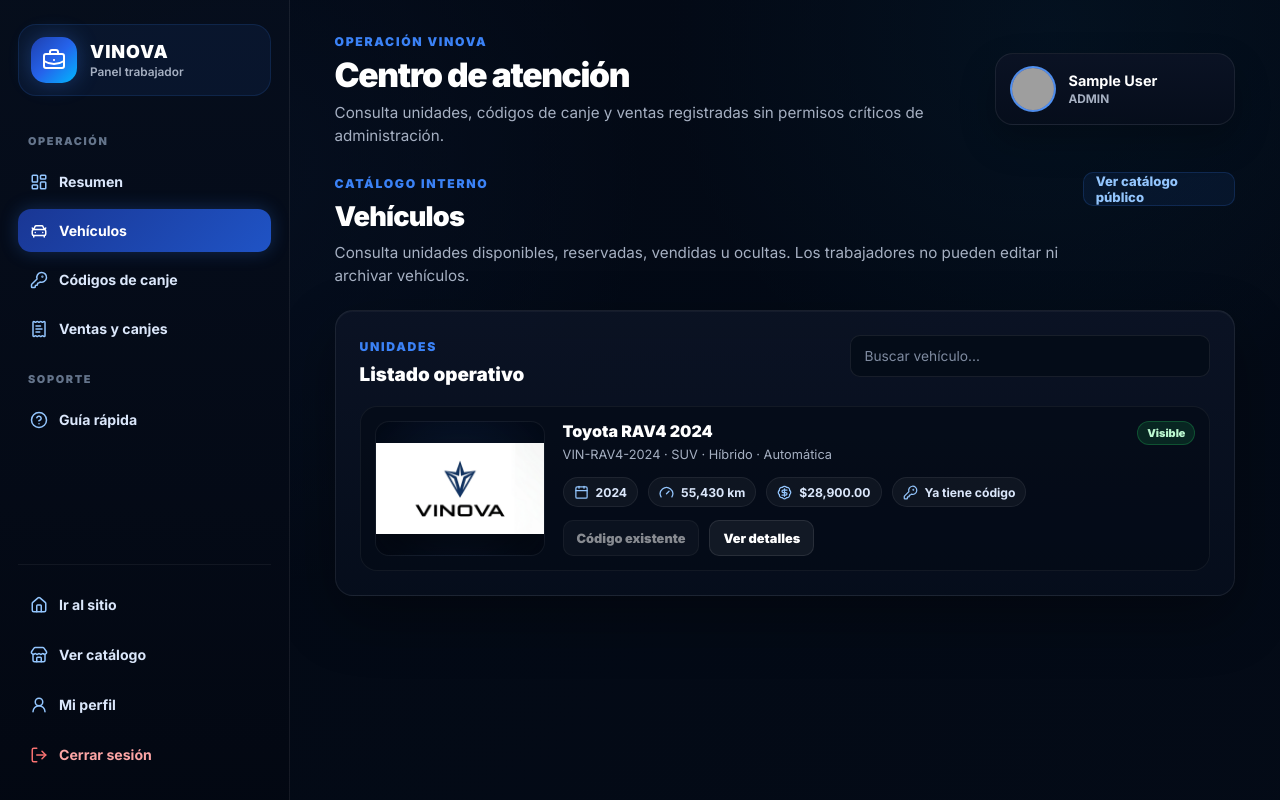
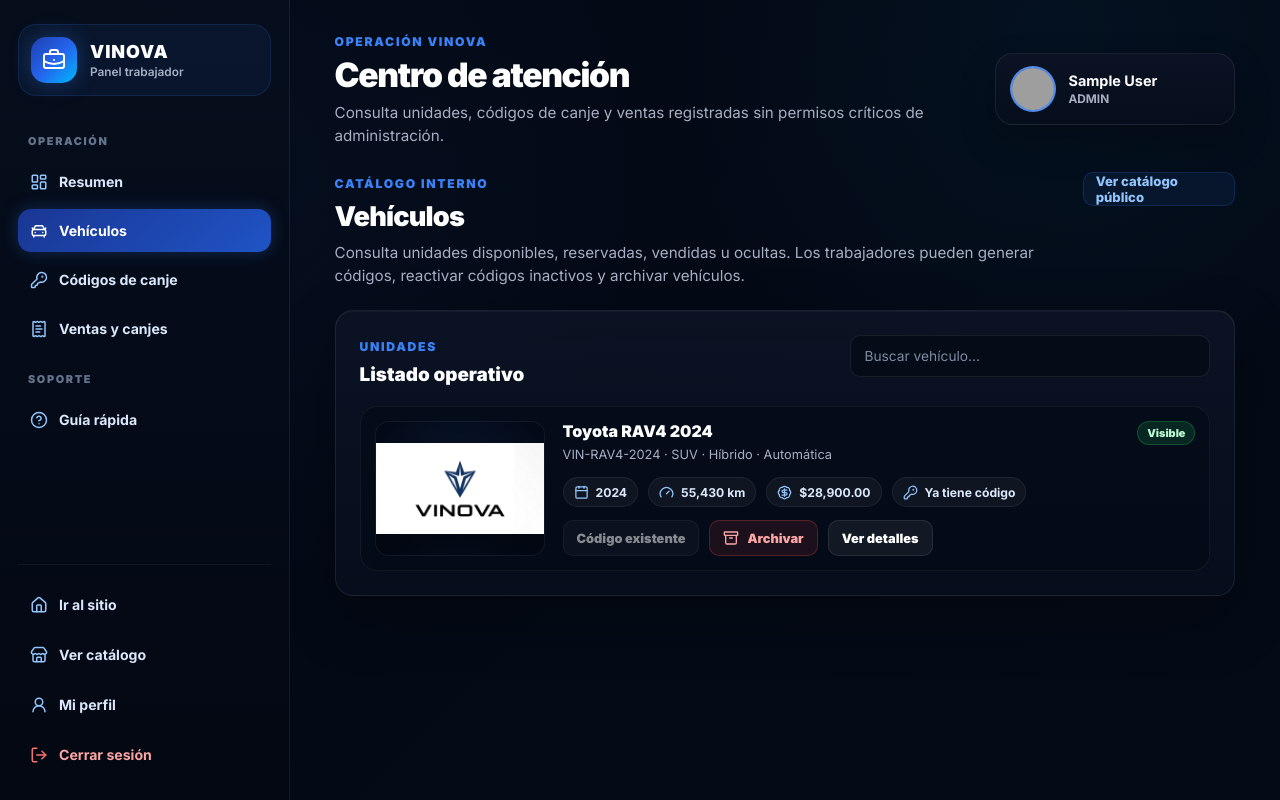
Before and after one commit to Tokyogh/tesiss, a Flask app: page /trabajador in a window 1280 px wide, after a click on "Vehículos". Run offline with Flask 3, Linux system fonts and the light colour scheme; the visitor is signed in with stand-in values (Sample User, id 1); data comes from the database, SQL or seed files in the repository; both versions use the stored data as it was after the commit; data that the repository does not hold is empty; grey boxes are pictures that could not be loaded.

Commit message:
vista trabajador, opciones de archivado y reactivacion codigos

```diff
--- a/app.py
+++ b/app.py
@@ -390,6 +390,84 @@ def tiene_canje_real(cursor, vehiculo_id):
     return cursor.fetchone()[0] > 0
 
 
+def validar_codigo_reactivable(cursor, codigo_id):
+    """
+    Valida que un código inactivo pueda volver a estar disponible.
+
+    Solo se permite reactivar si:
+    - El código existe.
+    - No fue usado.
+    - Está inactivo.
+    - El vehículo existe, no está vendido, no está archivado y está activo.
+    - El vehículo no está registrado actualmente en el perfil de ningún usuario.
+    """
+
+    cursor.execute("""
+        SELECT
+            codigos_vehiculo.*,
+            vehiculos.id AS vehiculo_id_real,
+            vehiculos.codigo_catalogo,
+            vehiculos.marca,
+            vehiculos.modelo,
+            vehiculos.anio,
+            vehiculos.activo AS vehiculo_activo,
+            COALESCE(NULLIF(TRIM(vehiculos.estado), ''), 'Disponible') AS estado_vehiculo,
+            COALESCE(vehiculos.archivado, 0) AS vehiculo_archivado
+        FROM codigos_vehiculo
+        LEFT JOIN vehiculos
+            ON vehiculos.id = codigos_vehiculo.vehiculo_id
+        WHERE codigos_vehiculo.id = ?
+        LIMIT 1
+    """, (
+        codigo_id,
+    ))
+
+    codigo = cursor.fetchone()
+
+    if not codigo:
+        return None, "Código no encontrado."
+
+    if codigo["usado"] == 1:
+        return None, "No puedes reactivar un código que ya fue usado. Si fue un error, primero reversa/anula el canje desde administración."
+
+    if codigo["activo"] == 1:
+        return None, "Este código ya está activo."
+
+    if not codigo["vehiculo_id_real"]:
+        return None, "El código no tiene un vehículo válido asociado."
+
+    if codigo["vehiculo_archivado"] == 1:
+        return None, "No puedes reactivar el código de un vehículo archivado."
+
+    if codigo["estado_vehiculo"] == "Vendido":
+        return None, "No puedes reactivar el código de un vehículo vendido."
+
+    if codigo["vehiculo_activo"] != 1:
+        return None, "El vehículo debe estar activo para reactivar el código."
+
+    if tiene_canje_real(cursor, codigo["vehiculo_id_real"]):
+        return None, "Este vehículo ya está registrado en un perfil. No se puede reactivar su código."
+
+    return codigo, None
+
+
+def reactivar_codigo_vehiculo_seguro(cursor, codigo_id):
+    codigo, error = validar_codigo_reactivable(cursor, codigo_id)
+
+    if error:
+        return None, error
+
+    cursor.execute("""
+        UPDATE codigos_vehiculo
+        SET activo = 1
+        WHERE id = ?
+    """, (
+        codigo_id,
+    ))
+
+    return codigo, None
+
+
 def generar_codigo_canje():
     """
     Genera un código privado de canje para entregar al comprador.
@@ -646,8 +724,9 @@ def personal_required(ruta):
 @app.context_processor
 def contexto_panel_trabajador():
     panel_url = ""
-
-    if str(session.get("rol", "")).upper() == "TRABAJADOR":
+    rol_actual = str(session.get("rol", "")).upper()
+
+    if rol_actual in {"ADMIN", "TRABAJADOR"}:
         try:
             panel_url = url_for("trabajador_panel")
         except Exception:
@@ -772,7 +851,9 @@ def trabajador_panel():
         vehiculos_reservados=vehiculos_reservados,
         codigos_disponibles=codigos_disponibles,
         total_canjes=total_canjes,
-        trabajador_generar_codigo_url="/trabajador/vehiculos/__ID__/codigo/generar"
+        trabajador_generar_codigo_url="/trabajador/vehiculos/__ID__/codigo/generar",
+        trabajador_archivar_vehiculo_url="/trabajador/vehiculos/__ID__/archivar",
+        trabajador_reactivar_codigo_url="/trabajador/codigos/__ID__/reactivar"
     )
 
 
@@ -879,6 +960,104 @@ def trabajador_generar_codigo_vehiculo(vehiculo_id):
         conexion.rollback()
         print("Error al generar código desde panel trabajador:", error)
         flash("No se pudo generar el código de canje.", "error")
+
+    finally:
+        conexion.close()
+
+    return redirect(url_for("trabajador_panel") + "#trabajador-codigos")
+
+
+@app.route("/trabajador/vehiculos/<int:vehiculo_id>/archivar", methods=["POST"])
+@login_required
+@personal_required
+def trabajador_archivar_vehiculo(vehiculo_id):
+
+    asegurar_migraciones_admin()
+
+    motivo = request.form.get("motivo_archivado", "").strip()
+    ahora = fecha_actual()
+
+    conexion = conectar_db()
+    cursor = conexion.cursor()
+
+    try:
+        cursor.execute("""
+            SELECT
+                *,
+                COALESCE(archivado, 0) AS archivado_normalizado
+            FROM vehiculos
+            WHERE id = ?
+        """, (
+            vehiculo_id,
+        ))
+
+        vehiculo = cursor.fetchone()
+
+        if not vehiculo:
+            flash("Vehículo no encontrado.", "warning")
+            return redirect(url_for("trabajador_panel") + "#trabajador-vehiculos")
+
+        if vehiculo["archivado_normalizado"] == 1:
+            flash("Este vehículo ya estaba archivado.", "warning")
+            return redirect(url_for("trabajador_panel") + "#trabajador-vehiculos")
+
+        cursor.execute("""
+            UPDATE vehiculos
+            SET
+                archivado = 1,
+                archivado_en = ?,
+                archivado_por = ?,
+                motivo_archivado = ?,
+                activo = 0,
+                actualizado_en = ?
+            WHERE id = ?
+        """, (
+            ahora,
+            session["usuario_id"],
+            motivo or "Archivado desde panel trabajador",
+            ahora,
+            vehiculo_id
+        ))
+
+        conexion.commit()
+        flash("Vehículo archivado correctamente. Administración podrá verlo en Archivados.", "success")
+
+    except Exception as error:
+        conexion.rollback()
+        print("Error al archivar vehículo desde panel trabajador:", error)
+        flash("No se pudo archivar el vehículo.", "error")
+
+    finally:
+        conexion.close()
+
+    return redirect(url_for("trabajador_panel") + "#trabajador-vehiculos")
+
+
+@app.route("/trabajador/codigos/<int:codigo_id>/reactivar", methods=["POST"])
+@login_required
+@personal_required
+def trabajador_reactivar_codigo_vehiculo(codigo_id):
+
+    asegurar_migraciones_admin()
+
+    conexion = conectar_db()
+    cursor = conexion.cursor()
+
+    try:
+        codigo, error = reactivar_codigo_vehiculo_seguro(cursor, codigo_id)
+
+        if error:
+            conexion.rollback()
+            flash(error, "warning")
+            return redirect(url_for("trabajador_panel") + "#trabajador-codigos")
+
+        conexion.commit()
+        flash(f"Código reactivado correctamente: {codigo['codigo']}", "success")
+
+    except Exception as error:
+        conexion.rollback()
+        print("Error al reactivar código desde panel trabajador:", error)
+        flash("No se pudo reactivar el código.", "error")
 
     finally:
         conexion.close()
@@ -1738,7 +1917,7 @@ def catalog():
         paginas_catalogo=construir_paginas_catalogo(pagina_actual, total_paginas),
         rango_inicio=rango_inicio,
         rango_fin=rango_fin,
-        trabajador_panel_url=None
+        trabajador_panel_url=url_for("trabajador_panel") if str(session.get("rol", "")).upper() in {"ADMIN", "TRABAJADOR"} else ""
     )
 
 
@@ -2692,6 +2871,37 @@ def admin_desactivar_codigo_vehiculo(codigo_id):
     return redirigir_admin("vehiculos")
 
 
+@app.route("/admin/codigos/<int:codigo_id>/reactivar", methods=["POST"])
+@login_required
+@admin_required
+def admin_reactivar_codigo_vehiculo(codigo_id):
+
+    asegurar_migraciones_admin()
+
+    conexion = conectar_db()
+    cursor = conexion.cursor()
+
+    try:
+        codigo, error = reactivar_codigo_vehiculo_seguro(cursor, codigo_id)
+
+        if error:
+            conexion.rollback()
+            flash(error, "warning")
+            return redirigir_admin("codigos")
+
+        conexion.commit()
+        flash(f"Código de canje reactivado correctamente: {codigo['codigo']}", "success")
+
+    except Exception as error:
+        conexion.rollback()
+        print("Error al reactivar código de canje:", error)
+        flash("No se pudo reactivar el código de canje.", "error")
+
+    finally:
+        conexion.close()
+
+    return redirigir_admin("codigos")
+
 
 # ================= ADMIN USUARIOS / TRABAJADORES =================
 
--- a/static/css/styles.css
+++ b/static/css/styles.css
@@ -9,7 +9,7 @@
     box-sizing: border-box;
 }
 /* ==========================================
-             animacion de entrada
+             Animacion de entrada
 ========================================== */
 body {
     animation: fadeInAnimation ease 1s;
--- a/static/css/trabajador.css
+++ b/static/css/trabajador.css
@@ -971,3 +971,69 @@ a {
         height: 170px;
     }
 }
+
+
+/* ============================= */
+/* BOTONES DE ACCIÓN OPERATIVA */
+/* ============================= */
+
+.worker-danger-btn,
+.worker-success-btn {
+    min-height: 36px;
+    padding: 0 13px;
+    border-radius: 10px;
+    cursor: pointer;
+    display: inline-flex;
+    align-items: center;
+    justify-content: center;
+    gap: 8px;
+    font-family: inherit;
+    font-size: 0.8rem;
+    font-weight: 900;
+    text-decoration: none;
+    transition: transform 0.2s ease, box-shadow 0.2s ease, border-color 0.2s ease, background 0.2s ease, color 0.2s ease, opacity 0.2s ease;
+}
+
+.worker-danger-btn {
+    color: #fca5a5;
+    background: rgba(239, 68, 68, 0.1);
+    border: 1px solid rgba(239, 68, 68, 0.28);
+}
+
+.worker-success-btn {
+    color: #bbf7d0;
+    background: rgba(34, 197, 94, 0.1);
+    border: 1px solid rgba(34, 197, 94, 0.28);
+}
+
+.worker-danger-btn svg,
+.worker-success-btn svg {
+    width: 16px;
+    height: 16px;
+    color: currentColor;
+    stroke: currentColor;
+}
+
+.worker-danger-btn:hover:not(:disabled) {
+    color: #ffffff;
+    background: rgba(239, 68, 68, 0.18);
+    border-color: rgba(239, 68, 68, 0.55);
+    box-shadow: 0 0 16px rgba(239, 68, 68, 0.22);
+    transform: translateY(-2px);
+}
+
+.worker-success-btn:hover:not(:disabled) {
+    color: #ffffff;
+    background: rgba(34, 197, 94, 0.18);
+    border-color: rgba(34, 197, 94, 0.55);
+    box-shadow: 0 0 16px rgba(34, 197, 94, 0.22);
+    transform: translateY(-2px);
+}
+
+.worker-danger-btn:disabled,
+.worker-success-btn:disabled {
+    opacity: 0.52;
+    cursor: not-allowed;
+    transform: none;
+    box-shadow: none;
+}
--- a/templates/catalog.html
+++ b/templates/catalog.html
@@ -71,7 +71,7 @@
                         <a href="{{ url_for('admin_vehiculos') }}" class="catalog-admin-link">Panel admin</a>
                     {% endif %}
 
-                    {% if es_trabajador and trabajador_panel_url|default('') %}
+                    {% if (es_admin or es_trabajador) and trabajador_panel_url|default('') %}
                         <a href="{{ trabajador_panel_url }}" class="catalog-admin-link">Panel trabajador</a>
                     {% endif %}
                 </div>
--- a/templates/index.html
+++ b/templates/index.html
@@ -52,7 +52,7 @@
                         <a href="{{ url_for('admin_vehiculos') }}">Panel admin</a>
                     {% endif %}
 
-                    {% if es_trabajador and trabajador_panel_url|default('') %}
+                    {% if (es_admin or es_trabajador) and trabajador_panel_url|default('') %}
                         <a href="{{ trabajador_panel_url }}">Panel trabajador</a>
                     {% endif %}
                 </div>
--- a/templates/trabajador.html
+++ b/templates/trabajador.html
@@ -21,6 +21,8 @@
 {% set codigos_lista = codigos|default([]) %}
 {% set ventas_lista = ventas_canje|default(canjes|default([])) %}
 {% set generar_codigo_base_url = trabajador_generar_codigo_url|default('') %}
+{% set archivar_base_url = trabajador_archivar_vehiculo_url|default('') %}
+{% set reactivar_codigo_base_url = trabajador_reactivar_codigo_url|default('') %}
 
 <div class="worker-shell">
 
@@ -265,7 +267,7 @@
                 <div>
                     <span>CATÁLOGO INTERNO</span>
                     <h2>Vehículos</h2>
-                    <p>Consulta unidades disponibles, reservadas, vendidas u ocultas. Los trabajadores no pueden editar ni archivar vehículos.</p>
+                    <p>Consulta unidades disponibles, reservadas, vendidas u ocultas. Los trabajadores pueden generar códigos, reactivar códigos inactivos y archivar vehículos.</p>
                 </div>
 
                 <div class="worker-section-actions">
@@ -288,6 +290,7 @@
                             {% set codigo_actual = vehiculo.codigo_canje|default('') %}
                             {% set puede_generar = vehiculo.estado == 'Disponible' and vehiculo.activo == 1 and not codigo_actual %}
                             {% set generar_url = generar_codigo_base_url.replace('__ID__', vehiculo.id|string) if generar_codigo_base_url else '' %}
+                            {% set archivar_url = archivar_base_url.replace('__ID__', vehiculo.id|string) if archivar_base_url else '' %}
 
                             <article class="worker-vehicle-row" data-worker-item>
                                 <div class="worker-vehicle-img">
@@ -355,6 +358,16 @@
                                                     No disponible
                                                 {% endif %}
                                             </button>
+                                        {% endif %}
+
+                                        {% if archivar_url %}
+                                            <form method="POST" action="{{ archivar_url }}" class="worker-inline-form" data-worker-confirm="¿Seguro que deseas archivar esta unidad? Se ocultará del catálogo y quedará en el historial interno.">
+                                                <input type="hidden" name="motivo_archivado" value="Archivado desde panel trabajador">
+                                                <button type="submit" class="worker-danger-btn">
+                                                    <i data-lucide="archive"></i>
+                                                    Archivar
+                                                </button>
+                                            </form>
                                         {% endif %}
 
                                         <button type="button" class="worker-mini-btn worker-disabled-action">
@@ -431,9 +444,21 @@
                                             {% endif %}
                                         </td>
                                         <td>
-                                            <button type="button" class="worker-mini-btn" data-copy-code="{{ codigo.codigo }}">
-                                                Copiar
-                                            </button>
+                                            {% set reactivar_codigo_url = reactivar_codigo_base_url.replace('__ID__', codigo.id|string) if reactivar_codigo_base_url else '' %}
+                                            <div class="worker-actions">
+                                                <button type="button" class="worker-mini-btn" data-copy-code="{{ codigo.codigo }}">
+                                                    Copiar
+                                                </button>
+
+                                                {% if codigo.usado == 0 and codigo.activo == 0 and reactivar_codigo_url %}
+                                                    <form method="POST" action="{{ reactivar_codigo_url }}" class="worker-inline-form" data-worker-confirm="¿Reactivar este código de canje? Volverá a estar disponible para el cliente.">
+                                                        <button type="submit" class="worker-success-btn">
+                                                            <i data-lucide="rotate-ccw"></i>
+                                                            Reactivar
+                                                        </button>
+                                                    </form>
+                                                {% endif %}
+                                            </div>
                                         </td>
                                     </tr>
                                 {% endfor %}
```
Also changed, not shown: templates/admin.html (+12 -0 lines), vinova.db.
